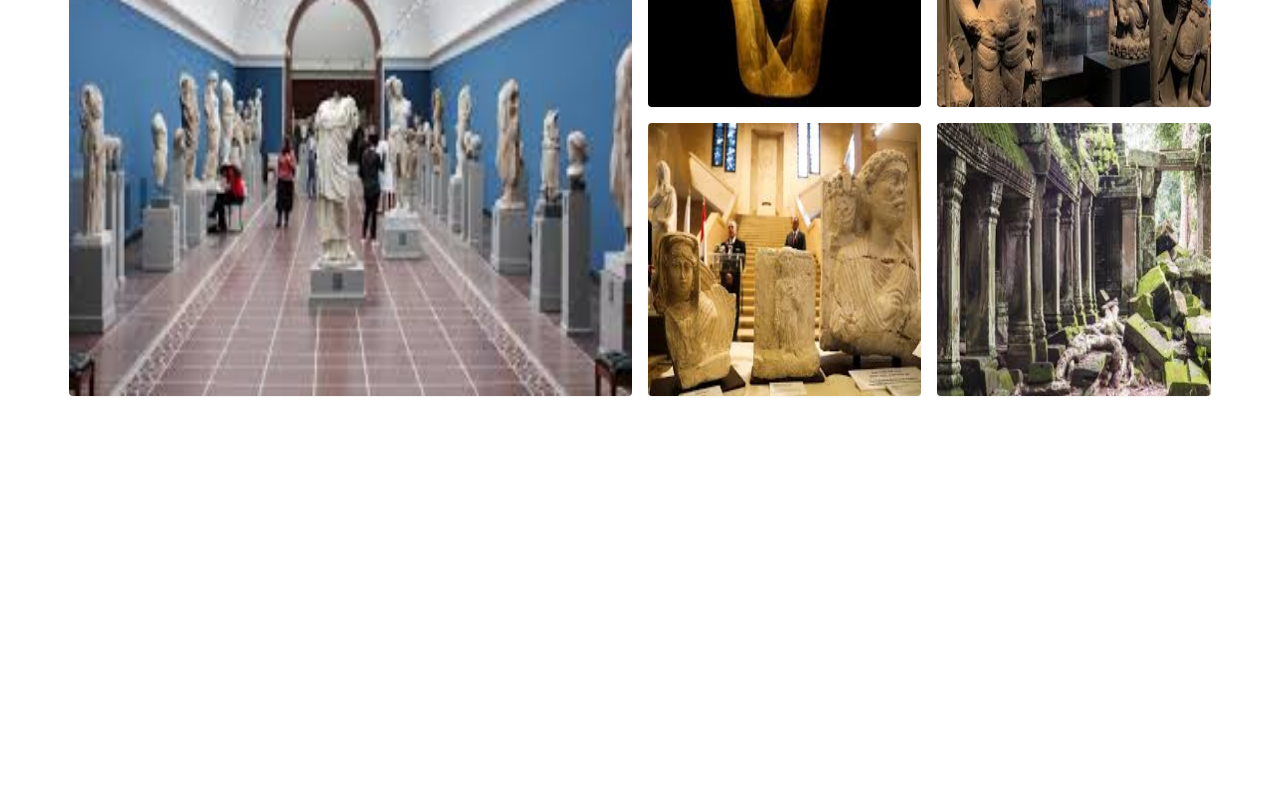
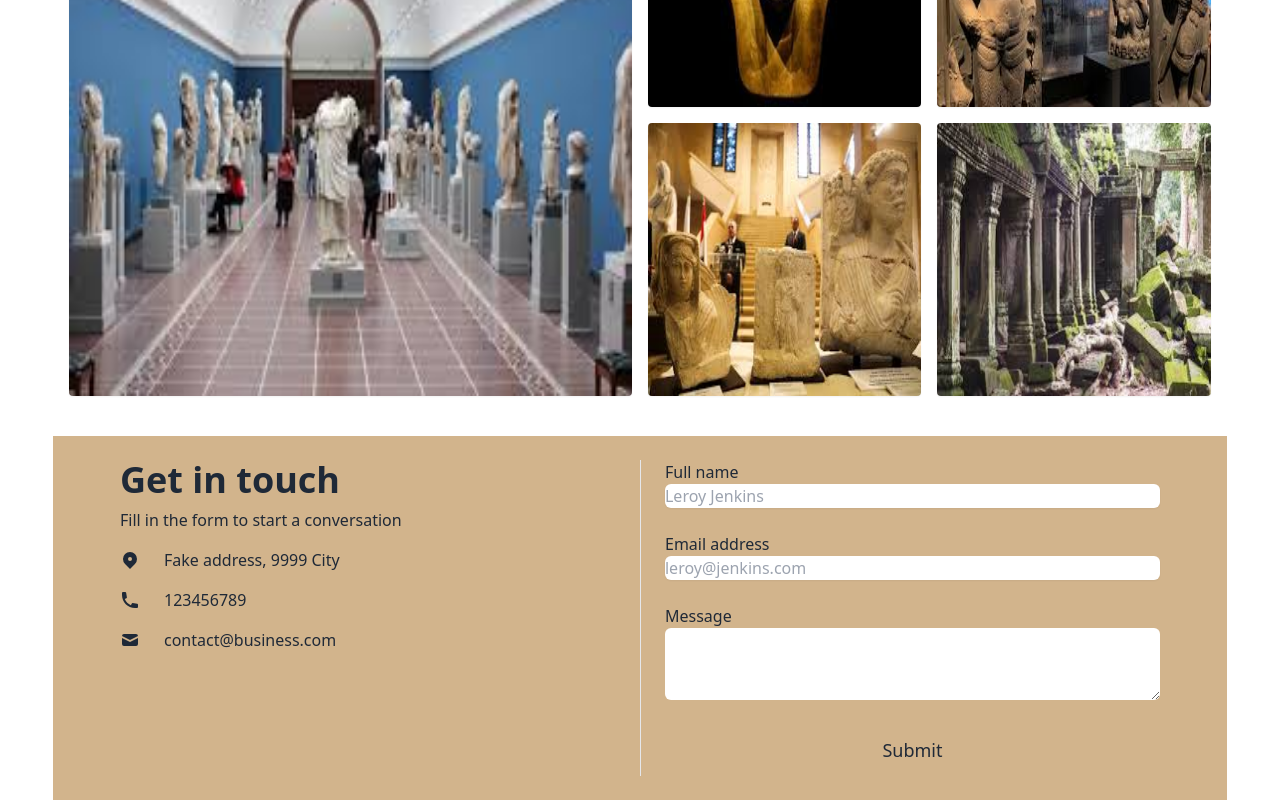
Before and after one commit to RMABID/assignment-11-client, a React (Vite) app: page / in a window 1280 px wide. Shown: the part 2008-2808 px from the top of the page. Before the commit the page ends 2444 px from the top, so only its background shows below. Built offline with nearby package versions, Linux system fonts and the light colour scheme; no server answers; a web font is replaced by a local one.

Commit message:
my artifacts update button and delete button create

```diff
--- /dev/null
+++ b/src/components/ContactUs.jsx
@@ -0,0 +1,94 @@
+import React from "react";
+
+const ContactUs = () => {
+  return (
+    <div>
+      <section className="py-6 bg-primary dark:bg-gray-100 dark:text-gray-900">
+        <div className="grid max-w-6xl grid-cols-1 px-6 mx-auto lg:px-8 md:grid-cols-2 md:divide-x">
+          <div className="py-6 md:py-0 md:px-6">
+            <h1 className="text-4xl font-bold">Get in touch</h1>
+            <p className="pt-2 pb-4">
+              Fill in the form to start a conversation
+            </p>
+            <div className="space-y-4">
+              <p className="flex items-center">
+                <svg
+                  xmlns="http://www.w3.org/2000/svg"
+                  viewBox="0 0 20 20"
+                  fill="currentColor"
+                  className="w-5 h-5 mr-2 sm:mr-6"
+                >
+                  <path
+                    fillRule="evenodd"
+                    d="M5.05 4.05a7 7 0 119.9 9.9L10 18.9l-4.95-4.95a7 7 0 010-9.9zM10 11a2 2 0 100-4 2 2 0 000 4z"
+                    clipRule="evenodd"
+                  ></path>
+                </svg>
+                <span>Fake address, 9999 City</span>
+              </p>
+              <p className="flex items-center">
+                <svg
+                  xmlns="http://www.w3.org/2000/svg"
+                  viewBox="0 0 20 20"
+                  fill="currentColor"
+                  className="w-5 h-5 mr-2 sm:mr-6"
+                >
+                  <path d="M2 3a1 1 0 011-1h2.153a1 1 0 01.986.836l.74 4.435a1 1 0 01-.54 1.06l-1.548.773a11.037 11.037 0 006.105 6.105l.774-1.548a1 1 0 011.059-.54l4.435.74a1 1 0 01.836.986V17a1 1 0 01-1 1h-2C7.82 18 2 12.18 2 5V3z"></path>
+                </svg>
+                <span>123456789</span>
+              </p>
+              <p className="flex items-center">
+                <svg
+                  xmlns="http://www.w3.org/2000/svg"
+                  viewBox="0 0 20 20"
+                  fill="currentColor"
+                  className="w-5 h-5 mr-2 sm:mr-6"
+                >
+                  <path d="M2.003 5.884L10 9.882l7.997-3.998A2 2 0 0016 4H4a2 2 0 00-1.997 1.884z"></path>
+                  <path d="M18 8.118l-8 4-8-4V14a2 2 0 002 2h12a2 2 0 002-2V8.118z"></path>
+                </svg>
+                <span>contact@business.com</span>
+              </p>
+            </div>
+          </div>
+          <form
+            noValidate=""
+            className="flex flex-col py-6 space-y-6 md:py-0 md:px-6"
+          >
+            <label className="block">
+              <span className="mb-1">Full name</span>
+              <input
+                type="text"
+                placeholder="Leroy Jenkins"
+                className="block w-full rounded-md shadow-sm focus:ring focus:ring-opacity-75 focus:dark:ring-violet-600 dark:bg-gray-100"
+              />
+            </label>
+            <label className="block">
+              <span className="mb-1">Email address</span>
+              <input
+                type="email"
+                placeholder="leroy@jenkins.com"
+                className="block w-full rounded-md shadow-sm focus:ring focus:ring-opacity-75 focus:dark:ring-violet-600 dark:bg-gray-100"
+              />
+            </label>
+            <label className="block">
+              <span className="mb-1">Message</span>
+              <textarea
+                rows="3"
+                className="block w-full rounded-md focus:ring focus:ring-opacity-75 focus:dark:ring-violet-600 dark:bg-gray-100"
+              ></textarea>
+            </label>
+            <button
+              type="button"
+              className="self-center px-8 py-3 text-lg rounded focus:ring hover:ring focus:ring-opacity-75 dark:bg-violet-600 dark:text-gray-50 focus:dark:ring-violet-600 hover:dark:ring-violet-600"
+            >
+              Submit
+            </button>
+          </form>
+        </div>
+      </section>
+    </div>
+  );
+};
+
+export default ContactUs;
--- a/src/components/HighestLike.jsx
+++ b/src/components/HighestLike.jsx
@@ -38,10 +38,10 @@
           past and the evolution of human culture.
         </p>
       </div>
-      <div className="grid grid-cols-2 sm:grid-cols-3 md:grid-cols-3 lg:grid-cols-4 gap-4 gap-y-6">
+      <div className="grid grid-cols-2 sm:grid-cols-3 md:grid-cols-3 lg:grid-cols-4 gap-6 gap-y-6">
         {highestLike.map((item, index) => (
           <Fade key={index} triggerOnce={true} direction="up" duration={5000}>
-            <div className="flex flex-col max-w-lg p-6 space-y-6 overflow-hidden rounded-lg shadow-md dark:bg-gray-50 dark:text-gray-800">
+            <div className="hover:scale-110  transition ease-in-out flex flex-col max-w-lg p-6 space-y-6 overflow-hidden rounded-lg shadow-md dark:bg-gray-50 dark:text-gray-800">
               <div>
                 <img
                   src={item?.artifact_image}
--- a/src/pages/Home.jsx
+++ b/src/pages/Home.jsx
@@ -1,4 +1,5 @@
 import Banner from "../components/Banner";
+import ContactUs from "../components/ContactUs";
 import Gallery from "../components/Gallery";
 import HighestLike from "../components/HighestLike";
 import Navbar from "../components/Navbar";
@@ -14,6 +15,7 @@
         <section className="w-11/12 mx-auto">
           <HighestLike></HighestLike>
           <Gallery></Gallery>
+          <ContactUs></ContactUs>
         </section>
       </section>
     </div>
--- a/src/pages/MyArtifacts.jsx
+++ b/src/pages/MyArtifacts.jsx
@@ -60,16 +60,16 @@
           <LoadingSpinner></LoadingSpinner>
         </div>
       ) : (
-        <div className="overflow-x-auto">
+        <div className="overflow-x-auto my-14 ">
           <table className="table">
             {/* head */}
             <thead>
-              <tr>
+              <tr className="text-lg text-primary font-agu">
                 <th>Sel</th>
                 <th>Name</th>
                 <th>Artifact Type</th>
                 <th>Created At</th>
-                <th></th>
+                <th>Action</th>
               </tr>
             </thead>
             <tbody>
@@ -83,7 +83,7 @@
                         <div className="mask mask-squircle h-12 w-12">
                           <img
                             src={item?.artifact_image}
-                            alt="Avatar Tailwind CSS Component"
+                            alt={item?.artifact_name}
                           />
                         </div>
                       </div>
@@ -106,13 +106,13 @@
                   <th className="flex items-center gap-3">
                     <Link
                       to={`/artifacts-updated/${item?._id}`}
-                      className="btn "
+                      className="btn hover:text-green-500 text-lg"
                     >
                       <FaRegEdit />
                     </Link>
                     <button
                       onClick={() => deleteHandler(item?._id)}
-                      className="btn "
+                      className="btn text-red-500 bg-primary hover:bg-red-600 hover:text-white text-lg"
                     >
                       <MdDeleteForever />
                     </button>
```
